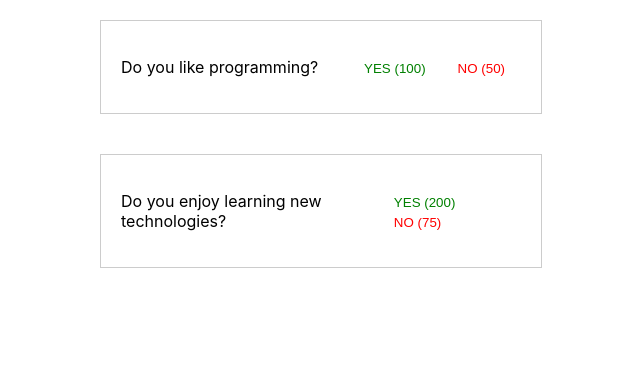
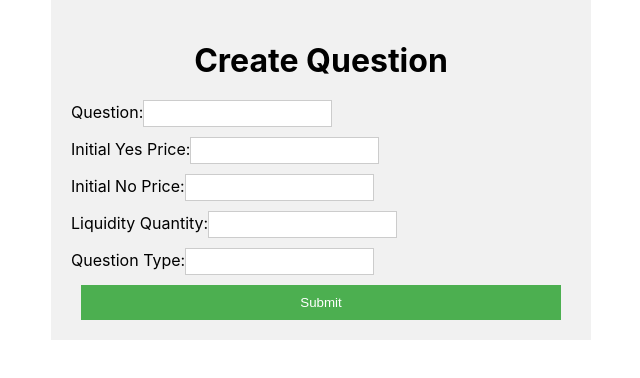
Before and after one commit to punitvara/Opinio, a React (Create React App) app in the folder UI-app/opinio/: page /create-question in a window 1280 px wide. Shown: the top 378 px of the page, without its empty margins (319-959 px from the left). Built offline with nearby package versions, Linux system fonts and the light colour scheme.

Commit message:
Create question form to submit question and send post request to backend Working code.

```diff
--- a/UI-app/opinio/package.json
+++ b/UI-app/opinio/package.json
@@ -8,6 +8,7 @@
     "@testing-library/user-event": "^13.5.0",
     "react": "^18.2.0",
     "react-dom": "^18.2.0",
+    "react-router-dom": "^6.13.0",
     "react-scripts": "5.0.1",
     "web-vitals": "^2.1.4"
   },
--- a/UI-app/opinio/src/App.js
+++ b/UI-app/opinio/src/App.js
@@ -1,6 +1,8 @@
 import React, { useState } from 'react';
+import { BrowserRouter as Router, Routes, Route } from 'react-router-dom';
 import './App.css';
 import QuestionList from './components/QuestionList';
+import CreateQuestionPage from './components/CreateQuestionPage';
 
 const App = () => {
   const [questions] = useState([
@@ -13,9 +15,14 @@ const App = () => {
   };
 
   return (
+    <Router>
       <div className="App">
-            <QuestionList questions={questions} onAnswer={handleAnswer} />
+        <Routes>
+          <Route path="/" element={<QuestionList questions={questions} onAnswer={handleAnswer} />} />
+          <Route path="/create-question" element={<CreateQuestionPage />} />
+        </Routes>
       </div>
+    </Router>
   );
 };
 
--- /dev/null
+++ b/UI-app/opinio/src/components/CreateQuestionPage/CreateQuestionPage.jsx
@@ -0,0 +1,107 @@
+import React, { useState } from 'react';
+import styles from './CreateQuestionPage.module.css';
+
+const CreateQuestionPage = () => {
+  const [formData, setFormData] = useState({
+    question: '',
+    initial_yes_price: '',
+    initial_no_price: '',
+    liquidity_quantity: '',
+    question_type: '',
+  });
+
+  const handleChange = (event) => {
+    const { name, value } = event.target;
+    setFormData((prevFormData) => ({
+      ...prevFormData,
+      [name]: value,
+    }));
+  };
+
+  const handleSubmit = (event) => {
+    event.preventDefault();
+
+    // Send POST request to localhost:8000/create_question
+    fetch('http://localhost:8000/create_question', {
+      method: 'POST',
+      headers: {
+        'Content-Type': 'application/json',
+      },
+      body: JSON.stringify(formData),
+    })
+      .then((response) => {
+        if (response.ok) {
+          // Handle successful response
+          console.log('Question created successfully!');
+        } else {
+          // Handle error response
+          console.error('Failed to create question.');
+        }
+      })
+      .catch((error) => {
+        // Handle any errors during the request
+        console.error('Error creating question:', error);
+      });
+  };
+
+  return (
+    <div className={styles.container}>
+      <h1>Create Question</h1>
+      <form className={styles.form} onSubmit={handleSubmit}>
+        <div className={styles.formGroup}>
+          <label htmlFor="question">Question:</label>
+          <input
+            type="text"
+            id="question"
+            name="question"
+            value={formData.question}
+            onChange={handleChange}
+          />
+        </div>
+        <div className={styles.formGroup}>
+          <label htmlFor="initial-yes-price">Initial Yes Price:</label>
+          <input
+            type="number"
+            id="initial-yes-price"
+            name="initial_yes_price"
+            value={formData.initial_yes_price}
+            onChange={handleChange}
+          />
+        </div>
+        <div className={styles.formGroup}>
+          <label htmlFor="initial-no-price">Initial No Price:</label>
+          <input
+            type="number"
+            id="initial-no-price"
+            name="initial_no_price"
+            value={formData.initial_no_price}
+            onChange={handleChange}
+          />
+        </div>
+        <div className={styles.formGroup}>
+          <label htmlFor="liquidity-quantity">Liquidity Quantity:</label>
+          <input
+            type="number"
+            id="liquidity-quantity"
+            name="liquidity_quantity"
+            value={formData.liquidity_quantity}
+            onChange={handleChange}
+          />
+        </div>
+        <div className={styles.formGroup}>
+          <label htmlFor="question-type">Question Type:</label>
+          <input
+            type="text"
+            id="question-type"
+            name="question_type"
+            value={formData.question_type}
+            onChange={handleChange}
+          />
+        </div>
+        <button type="submit">Submit</button>
+      </form>
+    </div>
+  );
+};
+
+export default CreateQuestionPage;
--- /dev/null
+++ b/UI-app/opinio/src/components/CreateQuestionPage/CreateQuestionPage.module.css
@@ -0,0 +1,41 @@
+.container {
+    max-width: 500px;
+    margin: 0 auto;
+    padding: 20px;
+    background-color: #f1f1f1;
+  }
+
+  h1 {
+    text-align: center;
+    margin-bottom: 20px;
+  }
+
+  .form {
+    display: flex;
+    flex-direction: column;
+  }
+
+  .formGroup {
+    margin-bottom: 10px;
+  }
+
+  label {
+    margin-bottom: 5px;
+  }
+
+  input {
+    padding: 5px;
+    border: 1px solid #ccc;
+  }
+
+  button {
+    padding: 10px;
+    background-color: #4caf50;
+    color: #fff;
+    border: none;
+    cursor: pointer;
+  }
+
+  button:hover {
+    background-color: #45a049;
+  }
--- /dev/null
+++ b/UI-app/opinio/src/components/CreateQuestionPage/index.js
@@ -0,0 +1 @@
+export { default } from './CreateQuestionPage';
```
Also changed, not shown: 1 other file (tests, documents, lock files or other folders). Lines whose indentation alone changed are shown as unchanged.
